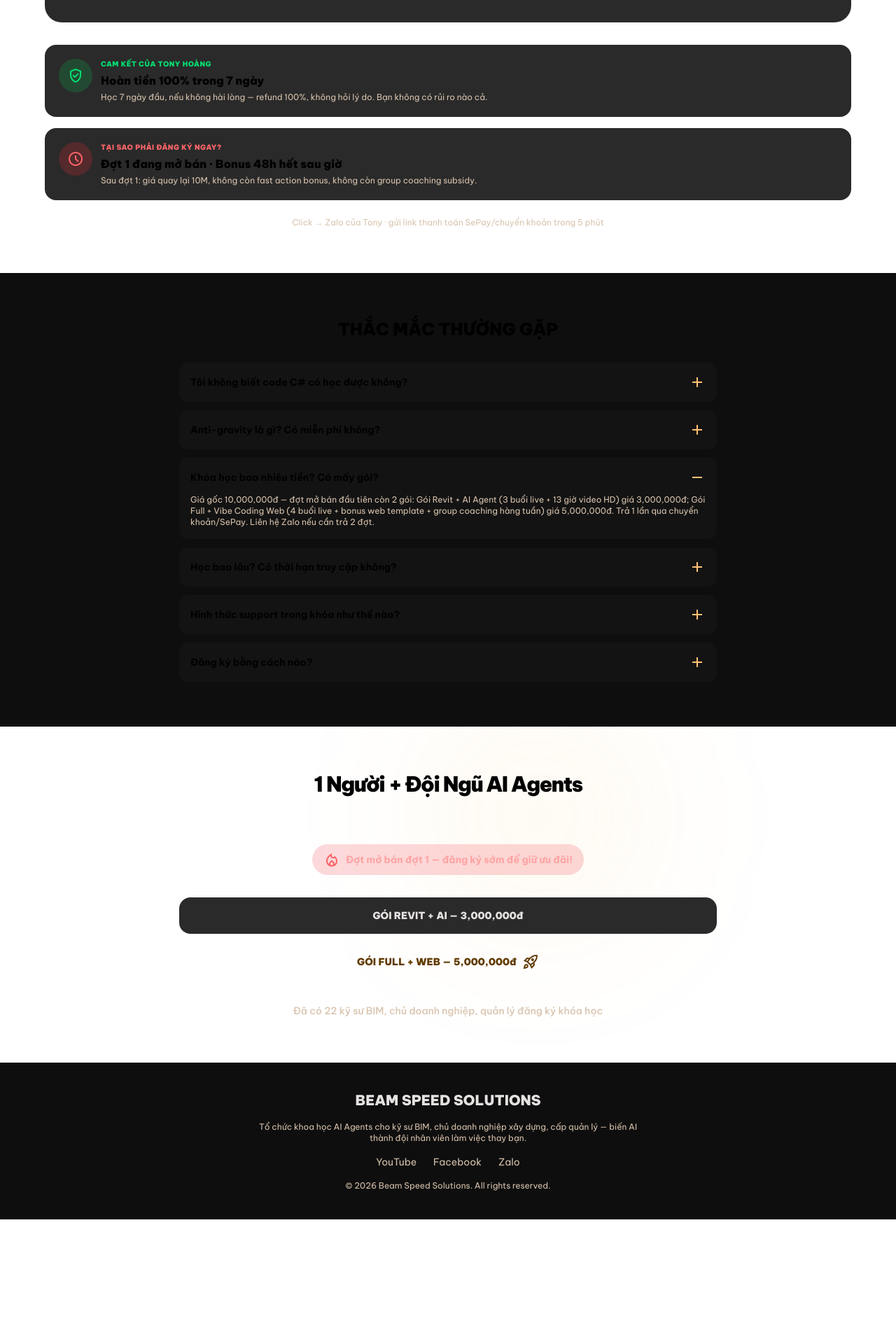
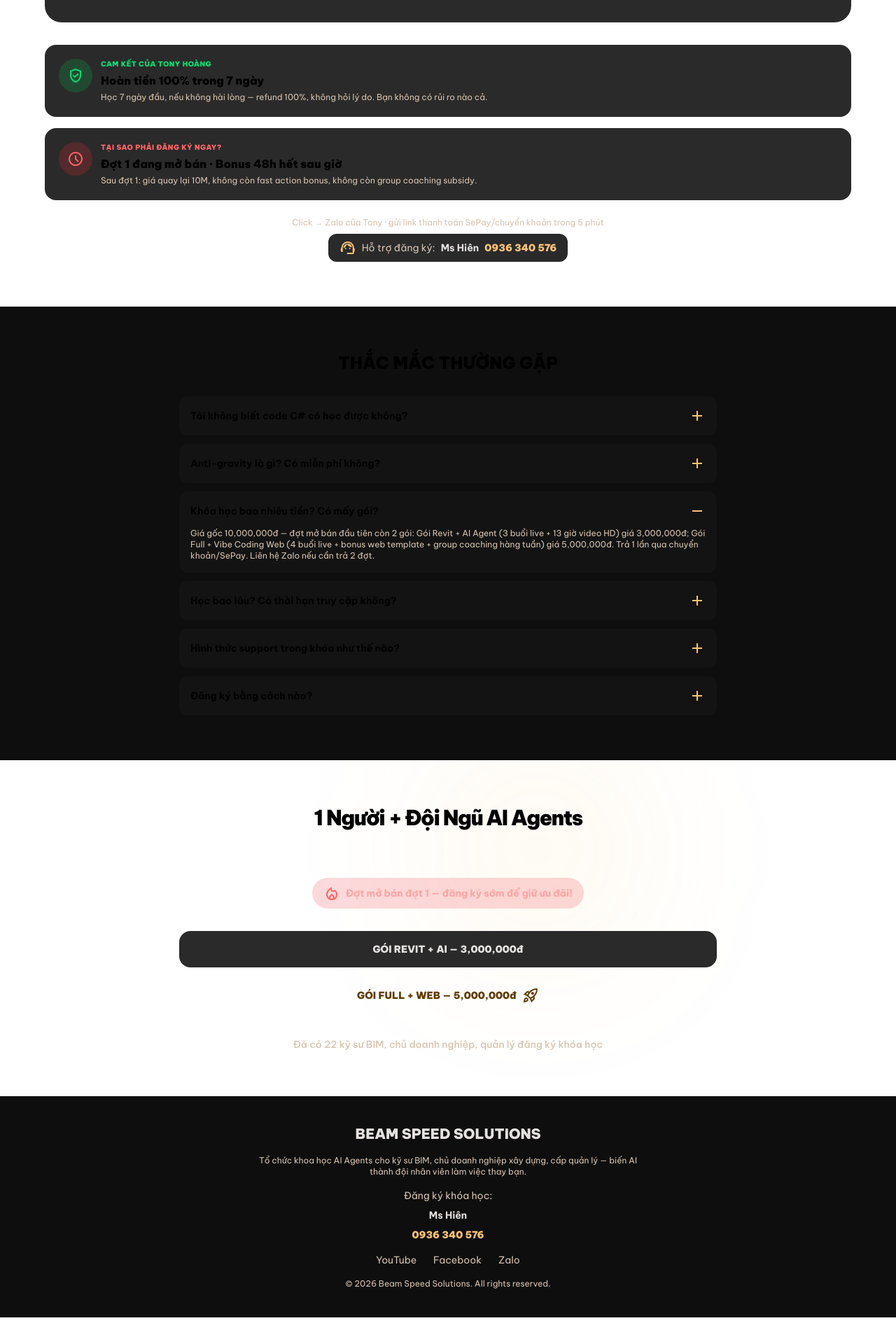
Before and after one commit to hoanghd218/learn-revit-api-vibe-coding-2026-english, a Next.js app: page / in a window 1280 px wide. Shown: the part 8935-10855 px from the top of the page at 70% size. Before the commit the page ends 10757 px from the top, so only its background shows below. Built offline with nearby package versions, Linux system fonts and the light colour scheme.

Commit message:
feat: add Ms Hiên contact (0936340576) for course registration

```diff
--- a/src/components/FAQ.tsx
+++ b/src/components/FAQ.tsx
@@ -32,7 +32,7 @@ const faqs = [
   {
     question: "Đăng ký bằng cách nào?",
     answer:
-      "Click nút 'Đăng Ký Khóa Học' để vào nhóm Zalo. Tony hoặc team sẽ gửi link thanh toán SePay/chuyển khoản + tài liệu setup ngay trong 5 phút.",
+      "Liên hệ Ms Hiên — 0936 340 576 (gọi/Zalo) để được tư vấn + nhận link thanh toán SePay/chuyển khoản. Hoặc click nút 'Đăng Ký Khóa Học' để vào nhóm Zalo, team sẽ phản hồi trong 5 phút.",
   },
 ];
 
--- a/src/components/Footer.tsx
+++ b/src/components/Footer.tsx
@@ -11,6 +11,16 @@ export default function Footer() {
           <p className="text-on-surface-variant text-xs sm:text-sm text-center max-w-xl">
             Tổ chức khoa học AI Agents cho kỹ sư BIM, chủ doanh nghiệp xây dựng, cấp quản lý — biến AI thành đội nhân viên làm việc thay bạn.
           </p>
+
+          {/* Contact */}
+          <div className="flex flex-col sm:flex-row items-center gap-2 sm:gap-4 text-sm">
+            <span className="text-on-surface-variant">Đăng ký khóa học:</span>
+            <span className="text-on-surface font-bold">Ms Hiên</span>
+            <a href="tel:0936340576" className="font-black text-primary hover:underline">
+              0936 340 576
+            </a>
+          </div>
+
           <div className="flex gap-6 sm:gap-8 text-sm sm:text-base">
             <a className="text-on-surface-variant hover:text-primary transition-colors" href="https://www.youtube.com/@theaifirst" target="_blank" rel="noopener noreferrer">YouTube</a>
             <a className="text-on-surface-variant hover:text-primary transition-colors" href="https://www.facebook.com/theaifirst" target="_blank" rel="noopener noreferrer">Facebook</a>
--- a/src/components/Pricing.tsx
+++ b/src/components/Pricing.tsx
@@ -299,9 +299,22 @@ export default function Pricing() {
           </div>
         </ScrollReveal>
 
-        <p className="text-center text-xs text-on-surface-variant mt-6">
-          Click → Zalo của Tony · gửi link thanh toán SePay/chuyển khoản trong 5 phút
-        </p>
+        <div className="text-center mt-6 space-y-2">
+          <p className="text-xs text-on-surface-variant">
+            Click → Zalo của Tony · gửi link thanh toán SePay/chuyển khoản trong 5 phút
+          </p>
+          <div className="inline-flex flex-wrap items-center justify-center gap-2 px-4 py-2 rounded-xl bg-surface-container-high border border-primary/30 text-sm">
+            <span className="material-symbols-outlined text-primary text-base">support_agent</span>
+            <span className="text-on-surface-variant">Hỗ trợ đăng ký:</span>
+            <span className="font-bold text-on-surface">Ms Hiên</span>
+            <a
+              href="tel:0936340576"
+              className="font-black text-primary hover:underline"
+            >
+              0936 340 576
+            </a>
+          </div>
+        </div>
       </div>
     </section>
   );
```
